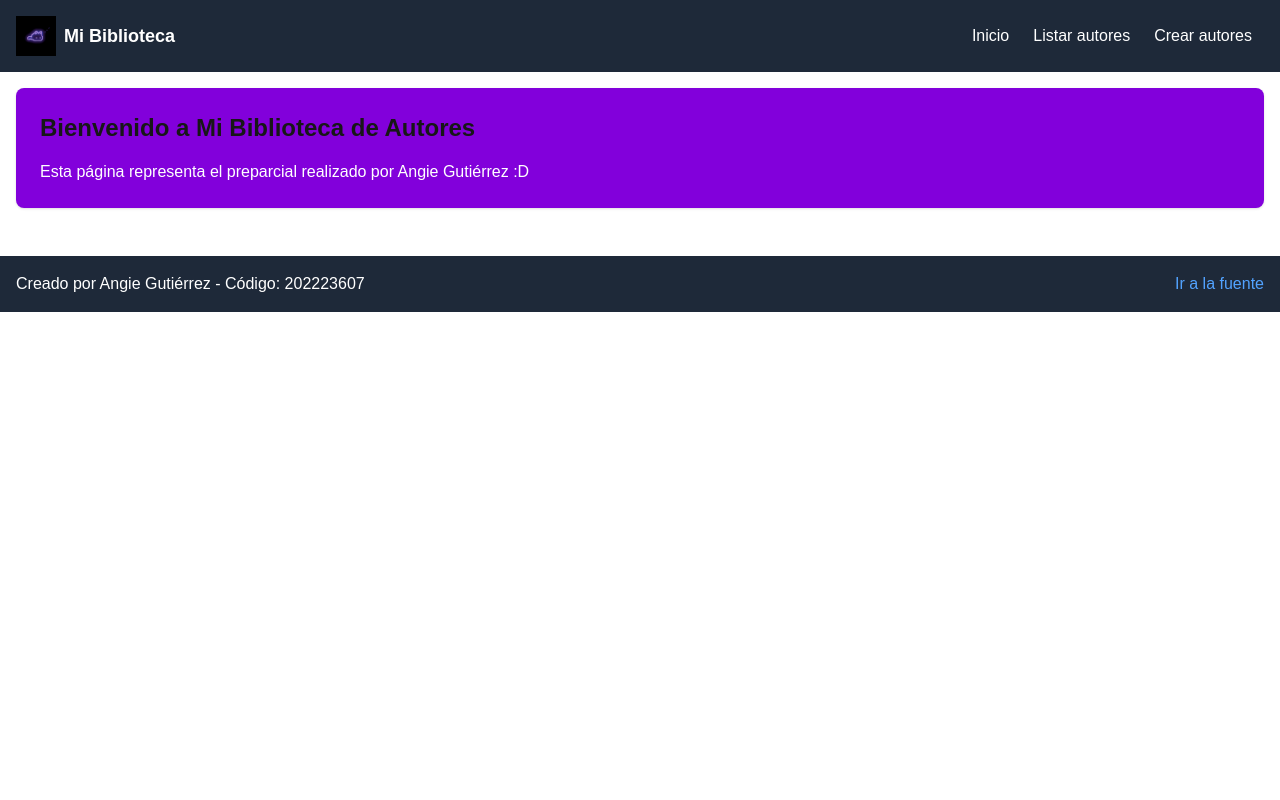
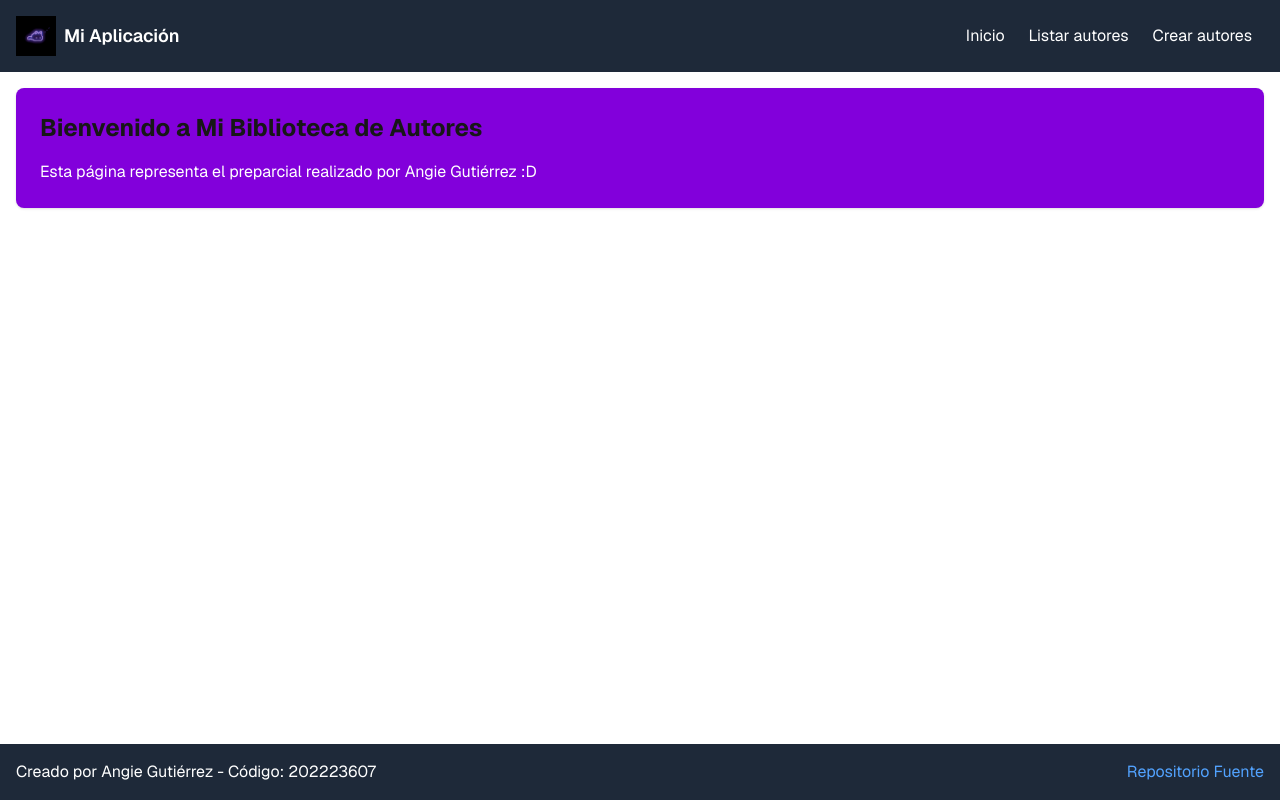
Before and after one commit to AngieGuti/preparcial, a Next.js app: page / in a window 1280 px wide. Built offline with nearby package versions, Linux system fonts and the light colour scheme.

Commit message:
arreglo de Footer

```diff
--- a/src/app/layout.tsx
+++ b/src/app/layout.tsx
@@ -25,21 +25,10 @@ export default function RootLayout({
   children: React.ReactNode;
 }>) {
   return (
-    <html lang="en">
-      <body
-        className={`${geistSans.variable} ${geistMono.variable} antialiased`}
-      >
-        <Header
-          title="Mi Biblioteca"
-          imageUrl="/logo.jpg"
-        />
-        {children}
-        <Footer
-          creatorName =  "Angie Gutiérrez"
-          code = {202223607}
-          link = "https://github.com/AngieGuti"
-        />
-      </body>
-    </html>
+    <div className={`${geistSans.variable} ${geistMono.variable} font-sans min-h-screen flex flex-col`}>
+      <Header title="Mi Aplicación" imageUrl="/logo.jpg" />
+      <main className="flex-grow">{children}</main>
+      <Footer creatorName="Angie Gutiérrez" code={202223607} link="https://github.com/AngieGuti" />
+    </div>
   );
 }
--- a/src/components/Footer.tsx
+++ b/src/components/Footer.tsx
@@ -14,7 +14,7 @@ const Footer = ({ creatorName, code, link}: FooterProps) => {
         <footer className="bg-gray-800 text-white p-4 mt-8">
             <div className="container mx-auto flex justify-between items-center">
                 <span>Creado por {creatorName} - Código: {code}</span>
-                <Link href={link} className="text-blue-400 hover:underline">Ir a la fuente</Link>
+                <Link href={link} className="text-blue-400 hover:underline">Repositorio Fuente</Link>
             </div>
         </footer>
     );
```
Also changed, not shown: src/app/authors/layout.tsx (deleted, +0 -11 lines).
